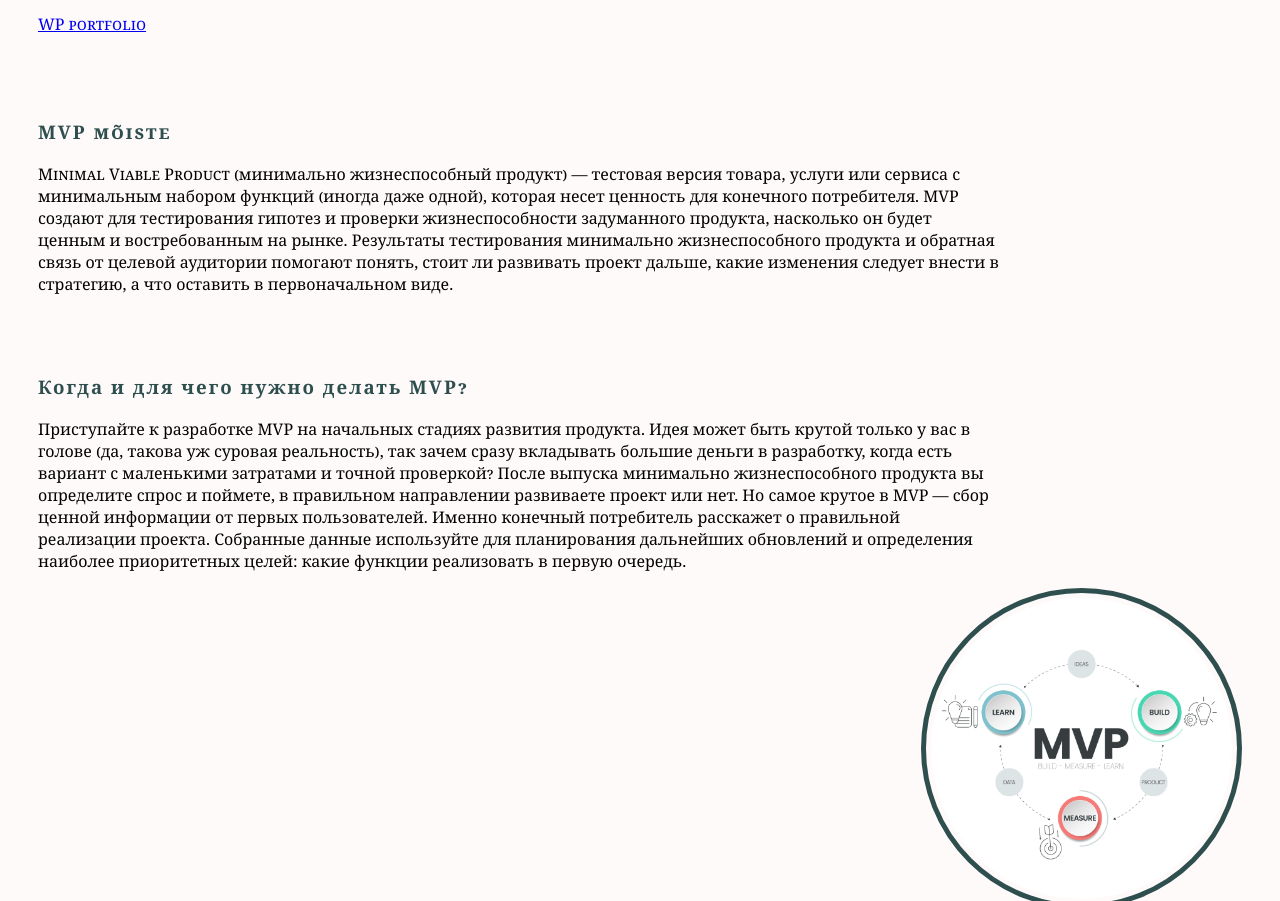
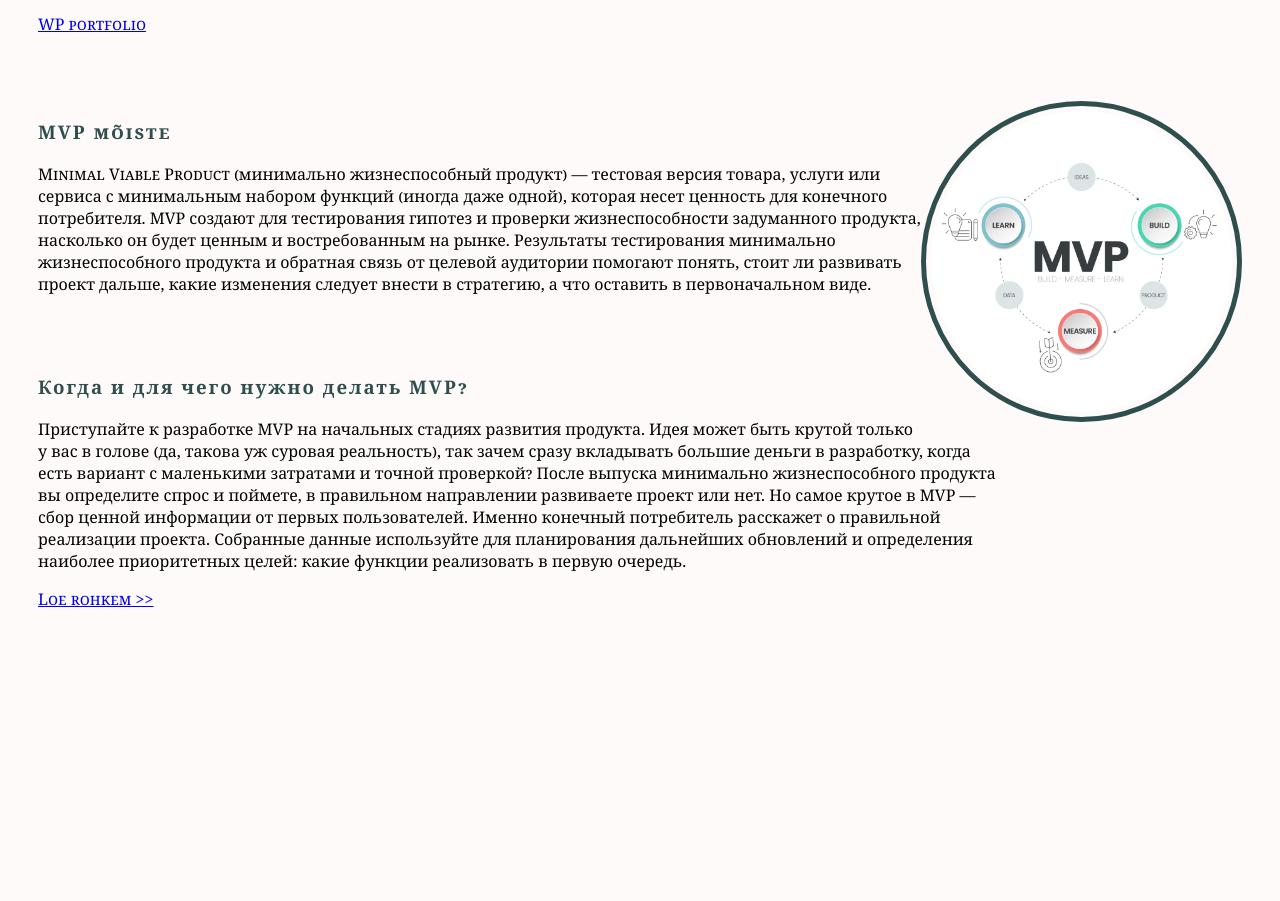
Before and after one commit to AnnaOleks/AnnaWEB, a plain HTML site: page index.html in a window 1280 px wide. Shown: the part 1391-2292 px from the top of the page. After the commit the page ends 2009 px from the top, so only its background shows below. Drawn offline with Linux system fonts and the light colour scheme.

Commit message:
Lisasin lingi artiklile

```diff
--- a/index.html
+++ b/index.html
@@ -49,6 +49,7 @@
 <a href="https://annaoleks24.thkit.ee/wp/" target="_blank"> WP portfolio</a>
 <br></br>
 <br></br>
+<img src="MVP.jpg" alt="MVP" id="pilt1">
 <div id="issue1">
     <h3>MVP mõiste</h3>
     <p>Minimal Viable Product (минимально жизнеспособный продукт) — тестовая версия товара, услуги или сервиса с минимальным набором функций (иногда даже одной), которая несет ценность для конечного потребителя.
@@ -62,6 +63,6 @@
         Но самое крутое в MVP — сбор ценной информации от первых пользователей. Именно конечный потребитель расскажет о правильной реализации проекта.
         Собранные данные используйте для планирования дальнейших обновлений и определения наиболее приоритетных целей: какие функции реализовать в первую очередь.
 </div>
-<div><img src="MVP.jpg" alt="MVP" id="pilt1"></div>
+<a href="https://habr.com/ru/companies/productstar/articles/508892/" target="_blank">Loe rohkem >></a>
 </body>
 </html>
```
